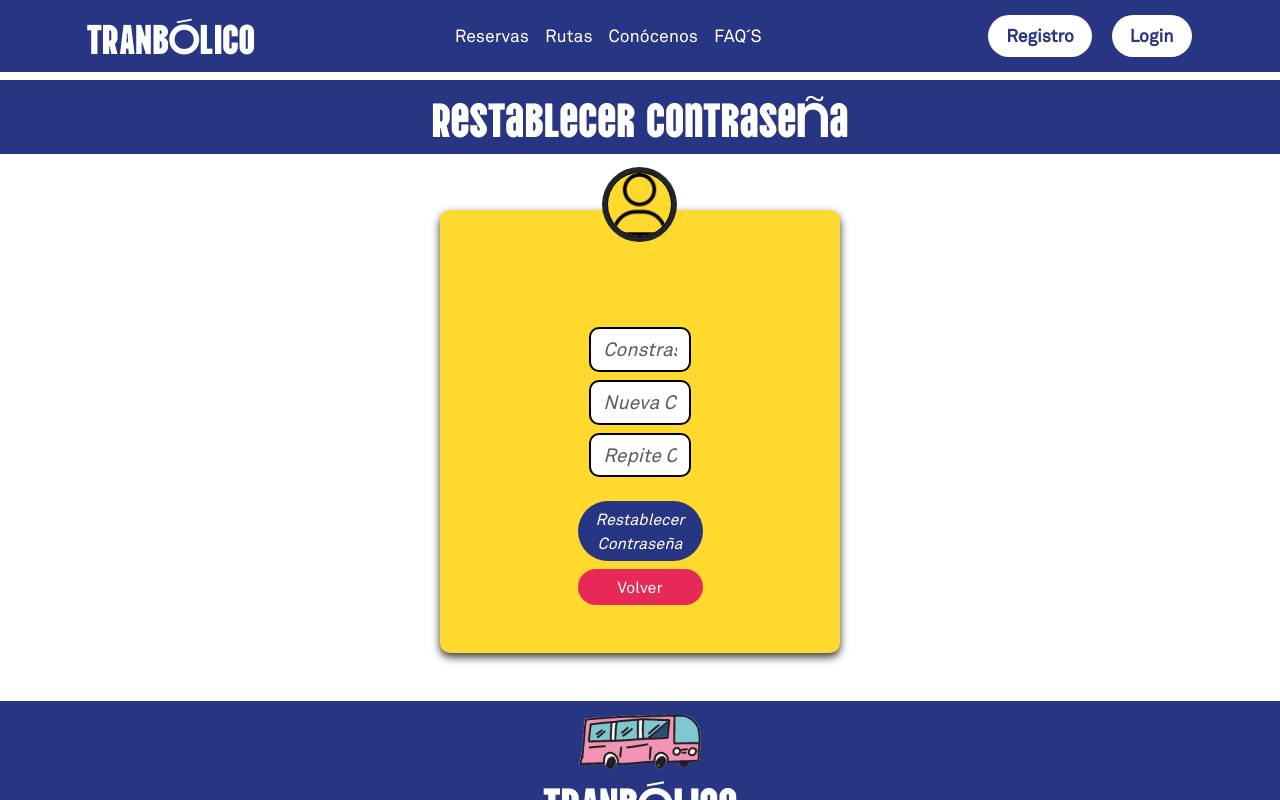
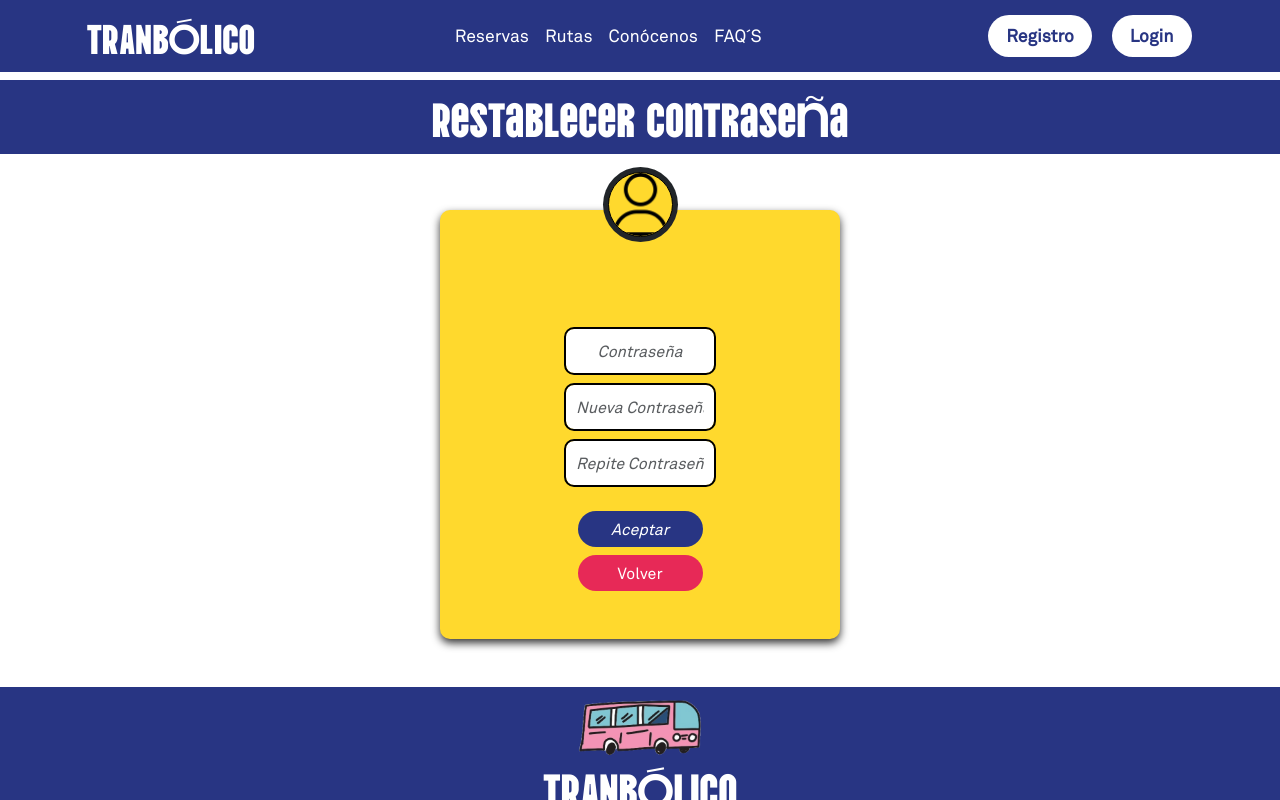
Before and after one commit to PabloVillalbaAlcaide/Tranbolico-App, a React (Vite) app in the folder Client/: page /resetPassword/1 in a window 1280 px wide. Shown: the top 800 px of the page. Built offline with nearby package versions, Linux system fonts and the light colour scheme.

Commit message:
cambios estilo imputs

```diff
--- a/Client/src/pages/Auth/ResetPassword/ResetPassword.jsx
+++ b/Client/src/pages/Auth/ResetPassword/ResetPassword.jsx
@@ -3,6 +3,7 @@ import { useContext, useState } from "react";
 import { Col, Container, Row, Form, Button } from "react-bootstrap";
 import { useNavigate, useParams } from "react-router-dom";
 import { AppContext } from "../../../context/TranbolicoContextProvider";
+import "./ResetPassword.scss";
 
 const initialValue = {
   oldPassword: "",
@@ -22,22 +23,20 @@ export const ResetPassword = () => {
       password1: "",
       password2: "",
     };
-    //validamos password
+    // Validamos password
     const passwordPattern = /(?=.*[a-z])(?=.*[A-Z])(?=.*[0-9])/;
     if (!pass.password) {
       newErrors.password1 = "La contraseña es obligatoria";
       valid = false;
     } else if (pass.password.length > 100) {
-      newErrors.password1 =
-        "La contraseña debe contener como máximo 100 caracteres";
+      newErrors.password1 = "La contraseña debe contener como máximo 100 caracteres";
       valid = false;
     } else if (!passwordPattern.test(pass.password)) {
-      newErrors.password1 =
-        "La contraseña debe ser de más de 8 caracteres, contener al menos una mayúscula, una minúscula, y un número";
+      newErrors.password1 = "La contraseña debe ser de más de 8 caracteres, contener al menos una mayúscula, una minúscula, y un número";
       valid = false;
     }
 
-    //comparamos password1 y password2
+    // Comparamos password1 y password2
     if (pass.password !== pass2) {
       newErrors.password2 = "Las contraseñas no coinciden";
       valid = false;
@@ -89,17 +88,18 @@ export const ResetPassword = () => {
       console.log(err);
     }
   };
+
   return (
     <>
       <Row>
-        <div className="ppal-register text-center text-white mt-2 mb-2 ">
+        <div className="ppal-register text-center text-white mt-2 mb-2">
           <h2 className="mb-0 py-2">Restablecer Contraseña</h2>
         </div>
         <Container
           fluid
           className="contenedor-restablecer-password mt-5 text-center p-5 d-flex align-items-center justify-content-center flex-column"
         >
-          <Col xs={12} md={8} lg={6} xl={4}>
+          <Col xs={12} md={10} lg={8} xl={6}>
             <div className="text-center">
               <img
                 className="restablecer-img mt-1"
@@ -111,7 +111,7 @@ export const ResetPassword = () => {
               <Form.Control
                 className="input-form-login"
                 type="password"
-                placeholder="Constraseña"
+                placeholder="Contraseña"
                 onChange={handleChange}
                 value={pass.oldPassword}
                 name="oldPassword"
@@ -121,7 +121,7 @@ export const ResetPassword = () => {
               <Form.Control
                 className="input-form-login mt-2"
                 type="password"
-                placeholder="Nueva Constraseña"
+                placeholder="Nueva Contraseña"
                 onChange={handleChange}
                 value={pass.password}
                 name="password"
@@ -131,15 +131,15 @@ export const ResetPassword = () => {
               <Form.Control
                 className="input-form-login mt-2"
                 type="password"
-                placeholder="Repite Constraseña"
+                placeholder="Repite Contraseña"
                 onChange={handleChangePass2}
                 value={pass2}
                 name="password2"
               />
             </Form.Group>
 
-            {errors.password && (
-              <p className="text-danger">{errors.password}</p>
+            {errors.password1 && (
+              <p className="text-danger">{errors.password1}</p>
             )}
             {errors.password2 && (
               <p className="text-danger">{errors.password2}</p>
@@ -148,10 +148,10 @@ export const ResetPassword = () => {
             <br />
             <div className="d-flex flex-row gap-2 align-items-center justify-content-center flex-column gap-2">
               <Button onClick={onSubmit} className="btn-iniciar-login">
-                Restablecer Contraseña
+                Aceptar
               </Button>
               <Button
-                className="btn-volver-login border-0 "
+                className="btn-volver-login border-0"
                 onClick={() => navigate("/")}
               >
                 Volver
--- /dev/null
+++ b/Client/src/pages/Auth/ResetPassword/ResetPassword.scss
@@ -0,0 +1,12 @@
+.input-form-login {
+  width: 100%;
+  max-width: 100%;
+  padding: 10px;
+  font-size: 16px;
+}
+
+.contenedor-restablecer-password {
+  width: 100%;
+  max-width: 800px;
+  margin: 0 auto;
+}
```
Also changed, not shown: 1 other file (tests, documents, lock files or other folders).
